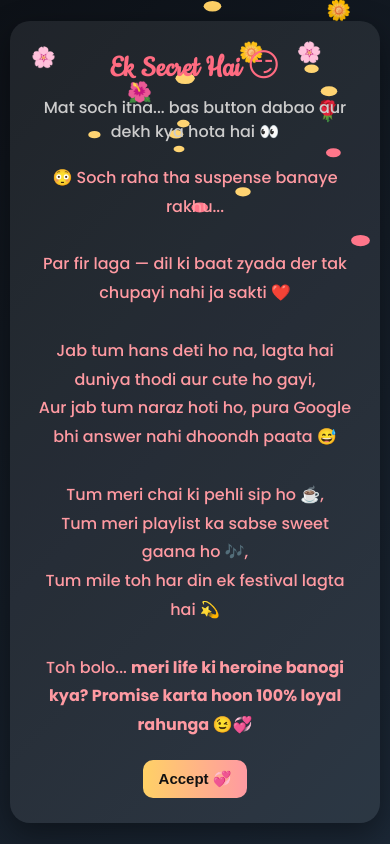
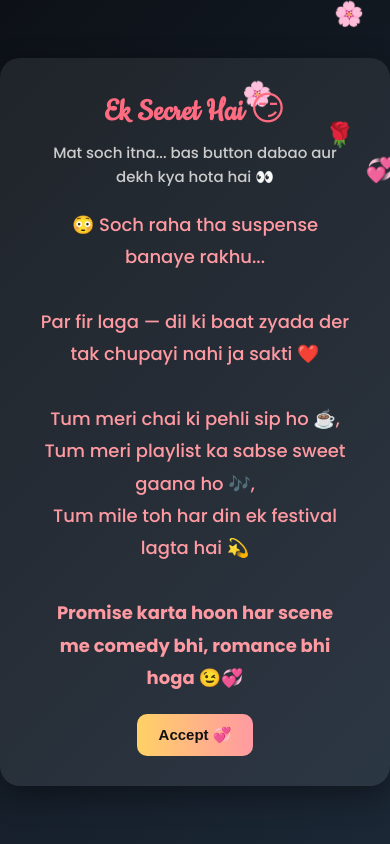
Before and after one commit to Jignesh1236/propose-page-, a plain HTML site: page index.html in a window 390 px wide. Both pictures are taken after a click on the button "Click Kar Jaldi!". Drawn offline with Linux system fonts and the light colour scheme.

Commit message:
Update index.html

```diff
--- a/index.html
+++ b/index.html
@@ -6,213 +6,211 @@
   <title>Thoda Suspense... Phir Boom 💘</title>
   <link href="https://fonts.googleapis.com/css2?family=Poppins:wght@300;500;700&family=Cookie&display=swap" rel="stylesheet">
   <style>
+    * { box-sizing: border-box; margin: 0; padding: 0; }
     body {
-      margin: 0;
       font-family: 'Poppins', sans-serif;
-      background: linear-gradient(135deg, #0d1117, #1b2735);
+      background: linear-gradient(135deg,#0d1117,#1b2735);
       color: #fff;
       display: flex;
       align-items: center;
       justify-content: center;
       height: 100vh;
       overflow: hidden;
-      transition: background 1s ease;
+      transition: all 1s ease;
     }
-
     .card {
-      background: rgba(255, 255, 255, 0.08);
+      background: rgba(255,255,255,0.08);
       padding: 30px 40px;
       border-radius: 20px;
       max-width: 600px;
       text-align: center;
-      box-shadow: 0 10px 30px rgba(0, 0, 0, 0.4);
-      transition: all 0.5s ease;
+      box-shadow: 0 10px 30px rgba(0,0,0,0.4);
+      transition: all 0.8s ease;
     }
-
     h1 {
       font-family: 'Cookie', cursive;
-      font-size: 40px;
+      font-size: 42px;
       color: #ff6b81;
-      margin: 0 0 10px;
+      margin-bottom: 10px;
     }
-
     p {
       color: #ccc;
       margin: 10px 0;
-      line-height: 1.5;
+      line-height: 1.6;
     }
-
     button {
       margin-top: 20px;
-      padding: 12px 20px;
+      padding: 12px 22px;
       border: none;
       border-radius: 10px;
       font-weight: 600;
       cursor: pointer;
       font-size: 16px;
-      background: linear-gradient(90deg, #ff9aa2, #ff6b81);
+      background: linear-gradient(90deg,#ff9aa2,#ff6b81);
       color: #111;
-      transition: transform 0.2s, background 0.5s;
+      transition: transform 0.2s, box-shadow 0.4s;
     }
-
     button:hover {
       transform: scale(1.05);
+      box-shadow: 0 0 15px #ff8fa3;
     }
-
-    #msg, #acceptMsg {
+    #msg {
       margin-top: 20px;
       display: none;
+      font-size: 18px;
+      color: #ff9aa2;
       line-height: 1.8;
       opacity: 0;
       transition: opacity 1s ease;
     }
+    #msg.show { display: block; opacity: 1; }
 
-    #msg.show, #acceptMsg.show {
-      display: block;
-      opacity: 1;
-    }
-
-    #msg {
-      font-size: 18px;
-      color: #ff9aa2;
-    }
-
-    #acceptMsg {
-      font-size: 20px;
-      color: #ffd166;
+    #acceptBtn {
+      display: none;
+      background: linear-gradient(90deg,#ffd166,#ff9aa2);
+      color: #111;
     }
 
     #confetti {
       position: fixed;
-      top: 0;
-      left: 0;
-      width: 100%;
-      height: 100%;
+      top: 0; left: 0;
+      width: 100%; height: 100%;
       pointer-events: none;
       z-index: -1;
     }
 
-    /* Responsive for Mobile */
-    @media (max-width: 600px) {
-      .card {
-        padding: 25px;
-        margin: 10px;
-      }
-      h1 {
-        font-size: 32px;
-      }
-      #msg {
-        font-size: 16px;
-      }
-      #acceptMsg {
-        font-size: 18px;
-      }
-      button {
-        font-size: 15px;
-        padding: 10px 16px;
-      }
+    /* FINAL PAGE */
+    .final {
+      display: none;
+      position: absolute;
+      top: 0; left: 0;
+      width: 100%; height: 100%;
+      background: linear-gradient(135deg,#ffe9ec,#fff0f5,#ffe6f0);
+      color: #6a1b4d;
+      text-align: center;
+      flex-direction: column;
+      justify-content: center;
+      align-items: center;
+      animation: fadeIn 1s ease forwards;
+      overflow: hidden;
+    }
+
+    .final h2 {
+      font-family: 'Cookie', cursive;
+      font-size: 55px;
+      color: #d63384;
+      margin-bottom: 15px;
+    }
+
+    .final p {
+      font-size: 20px;
+      max-width: 650px;
+      line-height: 1.7;
+      margin: 0 auto;
+      padding: 0 20px;
+    }
+
+    @keyframes fadeIn {
+      from { opacity: 0; transform: scale(0.95); }
+      to { opacity: 1; transform: scale(1); }
+    }
+
+    /* Responsive */
+    @media(max-width:600px){
+      h1{font-size:34px;}
+      p{font-size:15px;}
+      button{font-size:15px;}
+      .final h2{font-size:40px;}
+      .final p{font-size:18px;}
     }
   </style>
 </head>
 <body>
   <canvas id="confetti"></canvas>
+
   <div class="card" id="mainCard">
     <h1>Ek Secret Hai 😏</h1>
     <p>Mat soch itna... bas button dabao aur dekh kya hota hai 👀</p>
     <button id="revealBtn">Click Kar Jaldi!</button>
     <div id="msg"></div>
-    <button id="acceptBtn" style="display:none;background:linear-gradient(90deg,#ffd166,#ff9aa2);color:#111;">Accept 💞</button>
-    <div id="acceptMsg"></div>
+    <button id="acceptBtn">Accept 💞</button>
+  </div>
+
+  <div class="final" id="finalPage">
+    <h2>💞 Tumne Haan Keh Di 💞</h2>
+    <p>
+      Ab dil me full fireworks chal rahe hain 🎆<br><br>
+      Tum meri har subah ka reason ho ☀️<br>
+      Tum meri har raat ki dua ho 🌙<br><br>
+      Ab duniya thodi aur meethi lagti hai,<br>
+      kyunki tum mere saath ho 🥰💐
+    </p>
   </div>
 
   <script>
-    const body = document.body;
     const msg = document.getElementById('msg');
     const btn = document.getElementById('revealBtn');
     const acceptBtn = document.getElementById('acceptBtn');
-    const acceptMsg = document.getElementById('acceptMsg');
     const card = document.getElementById('mainCard');
+    const finalPage = document.getElementById('finalPage');
 
-    btn.addEventListener('click', () => {
-      btn.style.display = 'none';
-      setTimeout(() => {
+    btn.addEventListener('click',()=>{
+      btn.style.display='none';
+      setTimeout(()=>{
         msg.innerHTML=`😳 Soch raha tha suspense banaye rakhu...<br><br>
         Par fir laga — dil ki baat zyada der tak chupayi nahi ja sakti ❤️<br><br>
-        Jab tum hans deti ho na, lagta hai duniya thodi aur cute ho gayi,<br>
-        Aur jab tum naraz hoti ho, pura Google bhi answer nahi dhoondh paata 😅<br><br>
         Tum meri chai ki pehli sip ho ☕,<br>
         Tum meri playlist ka sabse sweet gaana ho 🎶,<br>
         Tum mile toh har din ek festival lagta hai 💫<br><br>
-        Toh bolo... <b>meri life ki heroine banogi kya? Promise karta hoon 100% loyal rahunga 😉💞</b>`;
+        <b>Promise karta hoon har scene me comedy bhi, romance bhi hoga 😉💞</b>`;
         msg.classList.add('show');
         playConfetti();
-        setTimeout(() => acceptBtn.style.display = 'inline-block', 1500);
-      }, 1000);
+        setTimeout(()=>acceptBtn.style.display='inline-block',1500);
+      },800);
     });
 
-    acceptBtn.addEventListener('click', () => {
-      acceptBtn.style.display = 'none';
-      msg.style.display = 'none';
-      card.style.background = 'rgba(255,255,255,0.15)';
-      body.style.background = 'linear-gradient(135deg, #ffdde1, #ee9ca7)';
-      acceptMsg.innerHTML = `💞🥀🥰 Tumne haan keh di... ab toh dil garden garden ho gaya! 🌸<br><br>
-      Ab har subah tumhari muskaan se shuru, aur har raat tumhare naam pe khatam 🌙💖<br>
-      Ab toh officially tum meri favorite notification ban gayi😘`;
-      acceptMsg.classList.add('show');
-      playConfetti();
+    acceptBtn.addEventListener('click',()=>{
+      // smooth transition
+      document.body.style.background='linear-gradient(135deg,#ffe6ec,#fff0f5,#fff7fa)';
+      card.style.opacity='0';
+      setTimeout(()=>{
+        card.style.display='none';
+        finalPage.style.display='flex';
+        playConfetti();
+      },800);
     });
 
-    // Confetti + flowers animation
-    const canvas = document.getElementById('confetti');
-    const ctx = canvas.getContext('2d');
-    let W, H, pieces = [], anim;
+    // Confetti + Flowers
+    const canvas=document.getElementById('confetti');
+    const ctx=canvas.getContext('2d');
+    let W,H,pieces=[],anim;
+    function resize(){W=canvas.width=window.innerWidth;H=canvas.height=window.innerHeight;}
+    window.addEventListener('resize',resize);resize();
 
-    function resize() {
-      W = canvas.width = window.innerWidth;
-      H = canvas.height = window.innerHeight;
-    }
-    window.addEventListener('resize', resize);
-    resize();
-
-    function random(a, b) { return Math.random() * (b - a) + a }
-    const flowerEmojis = ['🌸','🌹','🌼','💮','🌺'];
-
-    function create() {
-      pieces = [];
-      for (let i = 0; i < 60; i++) {
-        pieces.push({x: random(0, W), y: random(-H, 0), r: random(4, 10), d: random(2, 6), style: Math.random() > 0.5 ? '#ff6b81' : '#ffd166', emoji: null});
-      }
-      for (let i = 0; i < 25; i++) {
-        pieces.push({x: random(0, W), y: random(-H, 0), r: random(16, 26), d: random(1, 4), emoji: flowerEmojis[Math.floor(random(0, flowerEmojis.length))]});
+    function random(a,b){return Math.random()*(b-a)+a}
+    const emojis=['🌸','🌹','💮','🌺','💖','💞','🌼'];
+    function create(){
+      pieces=[];
+      for(let i=0;i<40;i++){
+        pieces.push({x:random(0,W),y:random(-H,0),r:random(16,26),d:random(1,4),emoji:emojis[Math.floor(random(0,emojis.length))]});
       }
     }
-
-    function draw() {
-      ctx.clearRect(0, 0, W, H);
-      ctx.font = "20px serif";
-      for (let p of pieces) {
-        if (p.emoji) ctx.fillText(p.emoji, p.x, p.y);
-        else {
-          ctx.beginPath();
-          ctx.ellipse(p.x, p.y, p.r, p.r * 0.6, 0, 0, Math.PI * 2);
-          ctx.fillStyle = p.style;
-          ctx.fill();
-        }
-        p.x += Math.sin(p.d) + 0.5;
-        p.y += Math.cos(p.d) + 2;
-        p.d += 0.02;
-        if (p.y > H + 20) p.y = -10;
-        if (p.x > W + 20) p.x = -10;
+    function draw(){
+      ctx.clearRect(0,0,W,H);
+      ctx.font="24px serif";
+      for(let p of pieces){
+        ctx.fillText(p.emoji,p.x,p.y);
+        p.x+=Math.sin(p.d)+0.4;
+        p.y+=Math.cos(p.d)+2;
+        p.d+=0.01;
+        if(p.y>H+20)p.y=-10;
+        if(p.x>W+20)p.x=-10;
       }
     }
-
-    function playConfetti() {
+    function playConfetti(){
       cancelAnimationFrame(anim);
       create();
-      (function loop() {
-        draw();
-        anim = requestAnimationFrame(loop);
-      })();
+      (function loop(){draw();anim=requestAnimationFrame(loop)})();
     }
   </script>
 </body>
```
